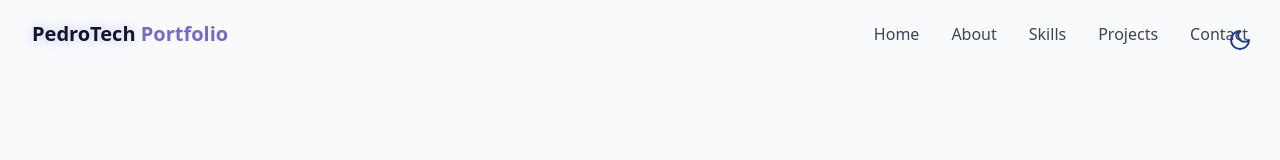
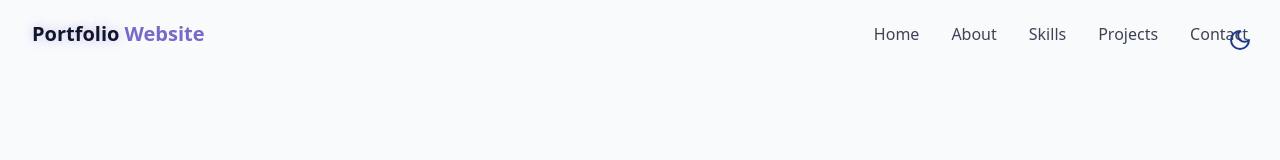
Before and after one commit to ahana4banerjee/Portfolio_Website, a React (Vite) app: page / in a window 1280 px wide. Shown: the top 160 px of the page. Built offline with nearby package versions, Linux system fonts and the light colour scheme; the HTML template or start-up script is replaced by a standard one.

Commit message:
final commit

```diff
--- a/src/components/Navbar.jsx
+++ b/src/components/Navbar.jsx
@@ -35,8 +35,8 @@
           href="#hero"
         >
           <span className="relative z-10">
-            <span className="text-glow text-foreground"> PedroTech </span>{" "}
-            Portfolio
+            <span className="text-glow text-foreground"> Portfolio</span>{" "}
+            Website
           </span>
         </a>
 
```
